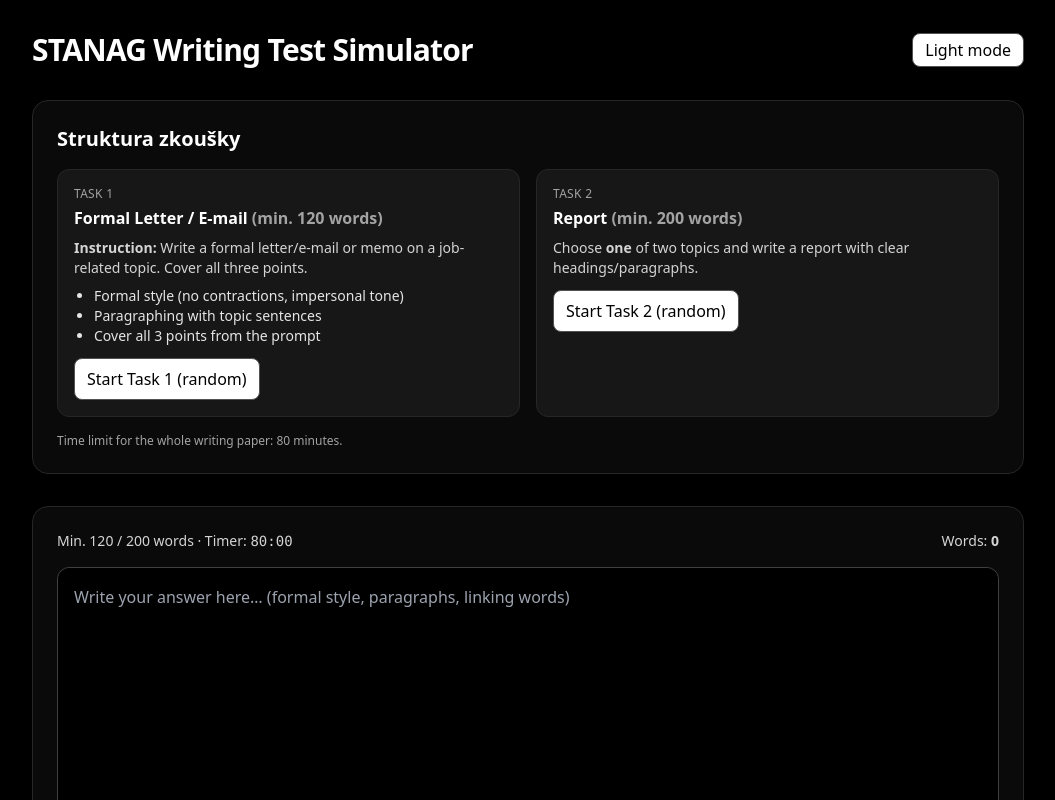
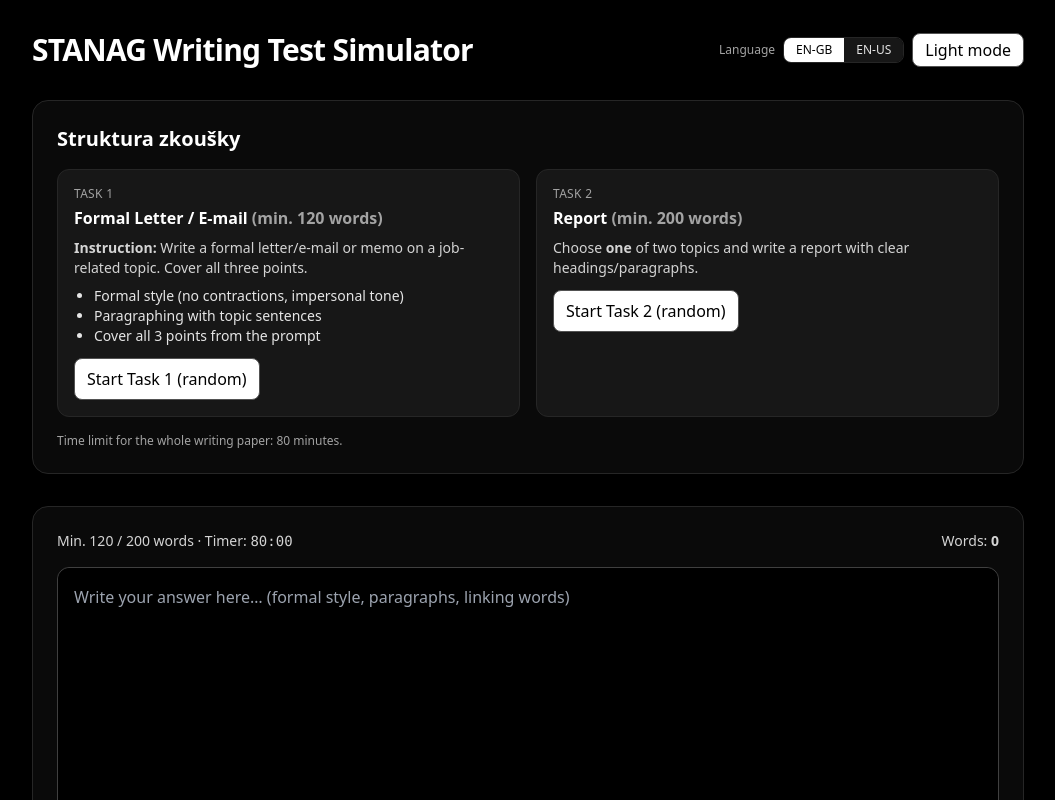
Before and after one commit to danieljordan445/stanag-writing-simulator, a Next.js app: page /writing-test in a window 1280 px wide. Shown: the top 800 px of the page, without its empty margins (112-1167 px from the left). Built offline with nearby package versions, Linux system fonts and the light colour scheme.

Commit message:
Update page.tsx

```diff
--- a/app/writing-test/page.tsx
+++ b/app/writing-test/page.tsx
@@ -10,6 +10,7 @@
 import { proof } from "@/lib/proof";
 
 type Mode = "idle" | "task1" | "task2";
+type Lang = "en-GB" | "en-US";
 
 // HTML escape pro bezpečné zvýraznění
 function escapeHtml(s: string) {
@@ -18,7 +19,8 @@
 function buildHighlightedHTML(text: string, tokens: { start: number; end: number }[]) {
   if (!tokens.length) return escapeHtml(text);
   const sorted = [...tokens].sort((a, b) => a.start - b.start);
-  let i = 0, out = "";
+  let i = 0;
+  let out = "";
   for (const t of sorted) {
     if (t.start < i) continue; // překryvy ignoruj
     out += escapeHtml(text.slice(i, t.start));
@@ -53,29 +55,28 @@
   const [words, setWords] = useState(0);
   const [timer, setTimer] = useState(80 * 60);
   const [result, setResult] = useState<EvalResult | null>(null);
+  const [lang, setLang] = useState<Lang>("en-GB"); // přepínač jazyka
 
   // live highlight tokeny z LanguageTool
   const [liveTokens, setLiveTokens] = useState<{ start: number; end: number }[]>([]);
-  const highlightedHTML = useMemo(
-    () => buildHighlightedHTML(textValue, liveTokens),
-    [textValue, liveTokens]
-  );
+  const highlightedHTML = useMemo(() => buildHighlightedHTML(textValue, liveTokens), [textValue, liveTokens]);
 
-  // persist
+  // persist (včetně jazyka)
   useEffect(() => {
     const saved = localStorage.getItem("stanag_last_attempt");
     if (saved) {
       const data = JSON.parse(saved);
       setTextValue(data.text || "");
-      setMode(data.mode || "idle");
+      setMode((data.mode as Mode) || "idle");
       setTimer(typeof data.timer === "number" ? data.timer : 80 * 60);
-      if (data.task) setTask(data.task);
-      if (data.result) setResult(data.result);
+      if (data.task) setTask(data.task as WritingTask);
+      if (data.result) setResult(data.result as EvalResult);
+      if (data.lang === "en-GB" || data.lang === "en-US") setLang(data.lang as Lang);
     }
   }, []);
   useEffect(() => {
-    localStorage.setItem("stanag_last_attempt", JSON.stringify({ mode, task, text: textValue, timer, result }));
-  }, [mode, task, textValue, timer, result]);
+    localStorage.setItem("stanag_last_attempt", JSON.stringify({ mode, task, text: textValue, timer, result, lang }));
+  }, [mode, task, textValue, timer, result, lang]);
 
   useEffect(() => {
     const m = textValue.trim().match(/[A-Za-zÀ-ž]+(?:'[A-Za-zÀ-ž]+)?/g);
@@ -83,9 +84,10 @@
   }, [textValue]);
 
   useEffect(() => {
-    if (!task) return; if (timer <= 0) return;
-    const id = setInterval(() => setTimer((t) => t - 1), 1000);
-    return () => clearInterval(id);
+    if (!task) return;
+    if (timer <= 0) return;
+    const id = window.setInterval(() => setTimer((t) => t - 1), 1000);
+    return () => window.clearInterval(id);
   }, [timer, task]);
 
   const displayTime = useMemo(() => {
@@ -96,42 +98,61 @@
 
   function startTask1() {
     const pick = task1Pool[Math.floor(Math.random() * task1Pool.length)];
-    setMode("task1"); setTask(pick); setTextValue(""); setResult(null); setTimer(80 * 60); setLiveTokens([]);
+    setMode("task1");
+    setTask(pick);
+    setTextValue("");
+    setResult(null);
+    setTimer(80 * 60);
+    setLiveTokens([]);
   }
   function startTask2() {
     const pick = task2Options[Math.floor(Math.random() * task2Options.length)];
-    setMode("task2"); setTask(pick); setTextValue(""); setResult(null); setTimer(80 * 60); setLiveTokens([]);
+    setMode("task2");
+    setTask(pick);
+    setTextValue("");
+    setResult(null);
+    setTimer(80 * 60);
+    setLiveTokens([]);
   }
 
   async function handleEvaluate() {
     if (!task) return;
-    const r = await evaluateSubmission(textValue, task, { language: "en-GB" });
+    const r = await evaluateSubmission(textValue, task, { language: lang });
     setResult(r);
-    // při finálním hodnocení převezmeme žluté tokeny z výsledku (přesnější než debounce)
     setLiveTokens(r.spellingTokens || []);
   }
-  function handleClear() { setTextValue(""); setResult(null); setLiveTokens([]); }
+  function handleClear() {
+    setTextValue("");
+    setResult(null);
+    setLiveTokens([]);
+  }
 
   // ==== Live LanguageTool highlight s debounce ====
   const debounceRef = useRef<number | null>(null);
   const inflightRef = useRef<number>(0);
 
   useEffect(() => {
-    if (!task) { setLiveTokens([]); return; }
-    // prázdný text = žádná kontrola
-    if (!textValue || textValue.trim().length === 0) { setLiveTokens([]); return; }
+    if (!task) {
+      setLiveTokens([]);
+      return;
+    }
+    if (!textValue || textValue.trim().length === 0) {
+      setLiveTokens([]);
+      return;
+    }
 
     if (debounceRef.current) window.clearTimeout(debounceRef.current);
     debounceRef.current = window.setTimeout(async () => {
       const id = ++inflightRef.current;
-      const res = await proof(textValue, { language: "en-GB" });
-      if (id !== inflightRef.current) return; // příchozí starší výsledek zahoď
+      const res = await proof(textValue, { language: lang });
+      if (id !== inflightRef.current) return; // starší výsledek zahoď
       setLiveTokens(res.tokensForHighlight);
-      // lehké auto-hodnocení bez psaní do result (necháme až na Evaluate)
     }, 600);
 
-    return () => { if (debounceRef.current) window.clearTimeout(debounceRef.current); };
-  }, [textValue, task]);
+    return () => {
+      if (debounceRef.current) window.clearTimeout(debounceRef.current);
+    };
+  }, [textValue, task, lang]);
 
   const ScoreCard = ({ label, val }: { label: string; val: number }) => {
     const percent = Math.max(0, Math.min(100, val * 10));
@@ -164,13 +185,59 @@
   const editorText = isDark ? "text-white" : "text-black";
   const focusRing = isDark ? "focus:ring-white" : "focus:ring-black";
 
+  // Segmented toggle pro volbu jazyka (EN-GB / EN-US)
+  const LangToggle = () => {
+    return (
+      <div className="inline-flex items-center gap-2">
+        <span className={`text-xs ${chip}`}>Language</span>
+        <div className={`inline-flex rounded-lg overflow-hidden border ${cardBorder}`}>
+          <button
+            type="button"
+            onClick={() => setLang("en-GB")}
+            aria-pressed={lang === "en-GB"}
+            className={`px-3 py-1 text-xs ${
+              lang === "en-GB"
+                ? isDark
+                  ? "bg-white text-black"
+                  : "bg-black text-white"
+                : isDark
+                ? "bg-neutral-900 text-neutral-200"
+                : "bg-neutral-100 text-neutral-700"
+            }`}
+          >
+            EN-GB
+          </button>
+          <button
+            type="button"
+            onClick={() => setLang("en-US")}
+            aria-pressed={lang === "en-US"}
+            className={`px-3 py-1 text-xs ${
+              lang === "en-US"
+                ? isDark
+                  ? "bg-white text-black"
+                  : "bg-black text-white"
+                : isDark
+                ? "bg-neutral-900 text-neutral-200"
+                : "bg-neutral-100 text-neutral-700"
+            }`}
+          >
+            EN-US
+          </button>
+        </div>
+      </div>
+    );
+  };
+
   return (
     <div className={`max-w-5xl mx-auto px-4 py-8 grid gap-8 ${text} ${bg} min-h-screen`}>
-      <div className="flex items-center justify-between">
+      <div className="flex items-center justify-between gap-3">
         <motion.h1 className="text-3xl font-bold tracking-tight">STANAG Writing Test Simulator</motion.h1>
-        <button onClick={() => setIsDark(v => !v)} className={`${btnPrimary} px-3 py-1 rounded-lg`}>
-          {isDark ? "Light mode" : "Dark mode"}
-        </button>
+        <div className="flex items-center gap-2">
+          <LangToggle />
+          <button onClick={() => setIsDark((v) => !v)} className={`${btnPrimary} px-3 py-1 rounded-lg`}>
+            {isDark ? "Light mode" : "Dark mode"}
+          </button>
+        </div>
       </div>
 
       {/* ===== Struktura zkoušky ===== */}
@@ -192,7 +259,9 @@
                 <li>Cover all 3 points from the prompt</li>
               </ul>
               <div className="mt-3">
-                <Button className={`${btnPrimary}`} onClick={startTask1}>Start Task 1 (random)</Button>
+                <Button className={`${btnPrimary}`} onClick={startTask1}>
+                  Start Task 1 (random)
+                </Button>
               </div>
             </div>
 
@@ -205,7 +274,9 @@
                 Choose <b>one</b> of two topics and write a report with clear headings/paragraphs.
               </p>
               <div className="mt-3">
-                <Button className={`${btnPrimary}`} onClick={startTask2}>Start Task 2 (random)</Button>
+                <Button className={`${btnPrimary}`} onClick={startTask2}>
+                  Start Task 2 (random)
+                </Button>
               </div>
             </div>
           </div>
@@ -217,8 +288,12 @@
       <Card className={`${cardBg} ${cardBorder} ${text}`}>
         <CardContent className="p-6 grid gap-4">
           <div className={`flex flex-wrap justify-between items-center text-sm ${subText} gap-2`}>
-            <div>Min. {task?.minWords ?? 120} / 200 words · Timer: <span className="font-mono">{displayTime}</span></div>
-            <div>Words: <span className="font-semibold">{words}</span></div>
+            <div>
+              Min. {task?.minWords ?? 120} / 200 words · Timer: <span className="font-mono">{displayTime}</span>
+            </div>
+            <div>
+              Words: <span className="font-semibold">{words}</span>
+            </div>
           </div>
 
           {task && (
@@ -226,7 +301,9 @@
               <div className="text-sm font-semibold mb-1">{task.label}</div>
               <div className="text-sm">{task.instruction}</div>
               <ul className={`list-disc pl-5 text-sm mt-2 ${isDark ? "text-neutral-200" : "text-neutral-700"}`}>
-                {task.points.map(p => (<li key={p.id}>{p.text}</li>))}
+                {task.points.map((p) => (
+                  <li key={p.id}>{p.text}</li>
+                ))}
               </ul>
             </div>
           )}
@@ -246,11 +323,7 @@
               placeholder="Write your answer here… (formal style, paragraphs, linking words)"
               value={textValue}
               onChange={(e) => setTextValue(e.target.value)}
-              onScroll={() => {
-                if (!preRef.current || !taRef.current) return;
-                preRef.current.scrollTop = taRef.current.scrollTop;
-                preRef.current.scrollLeft = taRef.current.scrollLeft;
-              }}
+              onScroll={onScrollSync}
               spellCheck={false} // necháme kontrolu čistě na LT, aby se "netloukla" s prohlížečem
               lang="en"
               style={{ lineHeight: "1.625" }}
@@ -261,15 +334,23 @@
           {task && (
             <div className={`text-sm mt-2 ${isDark ? "text-red-300" : "text-red-600"}`}>
               {words < Math.round((task.minWords ?? 120) * 0.5) && "Text je příliš krátký – skóre je limitováno (max 2/10)."}
-              {words >= Math.round((task.minWords ?? 120) * 0.5) && words < Math.round((task.minWords ?? 120) * 0.7) && "Text je pod 70 % minima – skóre je limitováno (max 4/10)."}
+              {words >= Math.round((task.minWords ?? 120) * 0.5) &&
+                words < Math.round((task.minWords ?? 120) * 0.7) &&
+                "Text je pod 70 % minima – skóre je limitováno (max 4/10)."}
             </div>
           )}
 
           <div className={`flex flex-wrap items-center justify-between gap-3 text-xs ${subText}`}>
-            <div><b>Checklist:</b> cover all 3 points · use ≥3 linking words · formal style · topic sentences · meet word limit</div>
+            <div>
+              <b>Checklist:</b> cover all 3 points · use ≥3 linking words · formal style · topic sentences · meet word limit
+            </div>
             <div className="flex gap-3">
-              <Button className={`${btnOutline}`} onClick={handleClear}>Clear</Button>
-              <Button className={`${btnPrimary}`} onClick={handleEvaluate} disabled={!task || words === 0}>Evaluate</Button>
+              <Button className={`${btnOutline}`} onClick={handleClear}>
+                Clear
+              </Button>
+              <Button className={`${btnPrimary}`} onClick={handleEvaluate} disabled={!task || words === 0}>
+                Evaluate
+              </Button>
             </div>
           </div>
         </CardContent>
@@ -280,7 +361,11 @@
         <CardContent className="p-6 grid gap-4">
           <h2 className="text-lg font-semibold">Výsledek</h2>
 
-          {!result && <div className={`${chip} text-sm`}>Piš do editoru – chybné pasáže uvidíš žlutě. Klikni Evaluate pro detailní rozbor (body + doporučení).</div>}
+          {!result && (
+            <div className={`${chip} text-sm`}>
+              Piš do editoru – chybné pasáže uvidíš žlutě. Klikni Evaluate pro detailní rozbor (body + doporučení).
+            </div>
+          )}
 
           {result && (
             <>
@@ -293,10 +378,11 @@
               </div>
 
               <div className="text-sm">
-                Celkem: <span className="font-semibold">{result.total50} / 50</span> ≈ <b>{(result.total50/5).toFixed(1)} / 10</b>
+                Celkem: <span className="font-semibold">{result.total50} / 50</span> ≈{" "}
+                <b>{(result.total50 / 5).toFixed(1)} / 10</b>
                 <span className={`ml-2 ${chip}`}>
-                  (Words: {result.facts.words}, Paragraphs: {result.facts.paragraphs}, Linking: {result.facts.linkingWords},
-                  Spelling: {result.facts.spellingErrors}, Grammar: {result.facts.grammarErrors}, Style: {result.facts.styleFlags})
+                  (Words: {result.facts.words}, Paragraphs: {result.facts.paragraphs}, Linking: {result.facts.linkingWords}, Spelling:{" "}
+                  {result.facts.spellingErrors}, Grammar: {result.facts.grammarErrors}, Style: {result.facts.styleFlags})
                 </span>
               </div>
 
@@ -308,7 +394,12 @@
                     {result.spelling!.map((s, i) => (
                       <li key={i}>
                         <code className="px-1 rounded bg-black/20">{s.word}</code>
-                        {s.suggestion ? <> → <b>{s.suggestion}</b></> : null}
+                        {s.suggestion ? (
+                          <>
+                            {" "}
+                            → <b>{s.suggestion}</b>
+                          </>
+                        ) : null}
                         {s.count > 1 ? ` (${s.count}×)` : ""}
                       </li>
                     ))}
@@ -325,7 +416,12 @@
                     {result.grammar!.map((g, i) => (
                       <li key={i}>
                         <b>{g.type.toUpperCase()}</b>: {g.message}
-                        {g.example ? <> — <code className="px-1 rounded bg-black/20">{g.example}</code></> : null}
+                        {g.example ? (
+                          <>
+                            {" "}
+                            — <code className="px-1 rounded bg-black/20">{g.example}</code>
+                          </>
+                        ) : null}
                         {g.count > 1 ? ` (${g.count}×)` : ""}
                       </li>
                     ))}
@@ -336,7 +432,7 @@
               <div>
                 <h3 className="font-semibold mb-1">Pokrytí bodů zadání:</h3>
                 <ul className={`list-disc pl-5 text-sm ${isDark ? "text-neutral-200" : "text-neutral-700"}`}>
-                  {result.coverage.map(c => (
+                  {result.coverage.map((c) => (
                     <li key={c.id}>{c.covered ? "✅" : "⚠️"} {c.text}</li>
                   ))}
                 </ul>
@@ -345,7 +441,9 @@
               <div>
                 <h3 className="font-semibold mb-1">Doporučení:</h3>
                 <ul className={`list-disc pl-5 text-sm ${isDark ? "text-neutral-200" : "text-neutral-700"}`}>
-                  {result.advice.map((a, i) => (<li key={i}>{a}</li>))}
+                  {result.advice.map((a, i) => (
+                    <li key={i}>{a}</li>
+                  ))}
                 </ul>
               </div>
             </>
```
